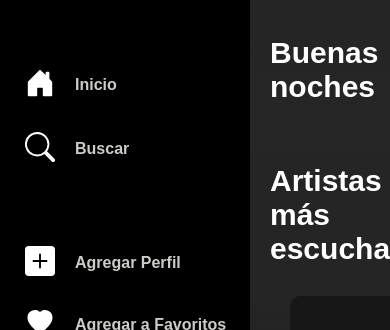
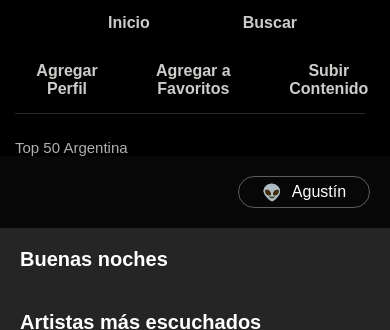
Before and after one commit to agvanetta/ProyectoSpotify_Coder, a Django app: page /AppSpotify/ in a window 390 px wide; the page is wider, and only the part inside the window is pictured. Shown: the part 76-406 px from the top of that part. Run offline with Django 4.2, Linux system fonts and the light colour scheme.

Commit message:
responsive

```diff
--- a/AppSpotify/static/AppSpotify/css/styles.css
+++ b/AppSpotify/static/AppSpotify/css/styles.css
@@ -397,3 +397,83 @@ img{
 #decoration:hover{
     text-decoration: none;
 }
+audio{
+    height: 30px;
+}
+
+/* Responsive
+ 480px Maxima de celulares (600)
+ 481 - 768 tablet
+ 769-1200px Monitores*/
+
+ @media screen and (max-width: 768px) {
+
+    header{
+        height: unset;
+        display: flex;
+        width: 100%;
+        position: unset;
+    }
+    .header__container{
+        padding-left: 15px;
+        position: unset;
+        width: 100%;
+
+    }
+    .header__logo{
+        display: flex;
+        align-items: center;
+        justify-content: center;
+    }
+   .header__menu{
+       display: flex;
+       width: 100%;
+       padding: unset;
+       justify-content: space-evenly;
+   }
+   .header__icons{
+       display: none;
+   }
+   .header__personal{
+    text-align: center;
+       display: flex;
+       justify-content: space-evenly;
+   }
+
+   /*Body*/
+   .title{
+       font-size: 20px;
+       padding-top: 20px;
+   }
+   .body__canciones{
+       justify-content: space-evenly
+   }
+
+   .body__user{
+       padding:20px;
+   }
+
+   .body__container{
+       width: 100%;
+   }
+   /*Footer*/
+   .footer{
+       flex-direction: column;
+       justify-content: space-evenly;
+       bottom: -1px;
+   }
+   .footer__right{
+       display: none;
+
+       margin-right: 0px;
+   }
+   audio{
+       height: 30px;
+   }
+   .footer__bot{
+       margin-left: unset;
+   }
+   .footer__left{
+       padding: 0px;
+   }
+}
```
